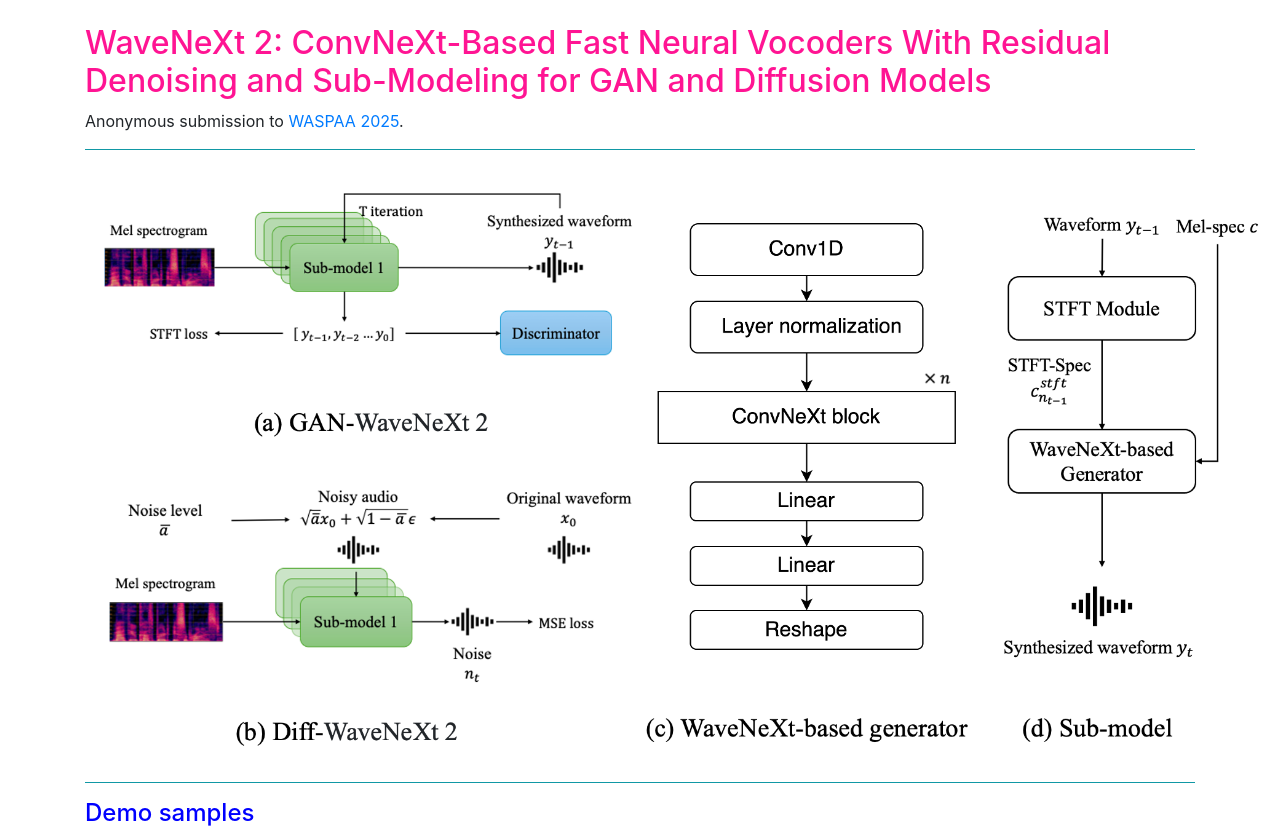
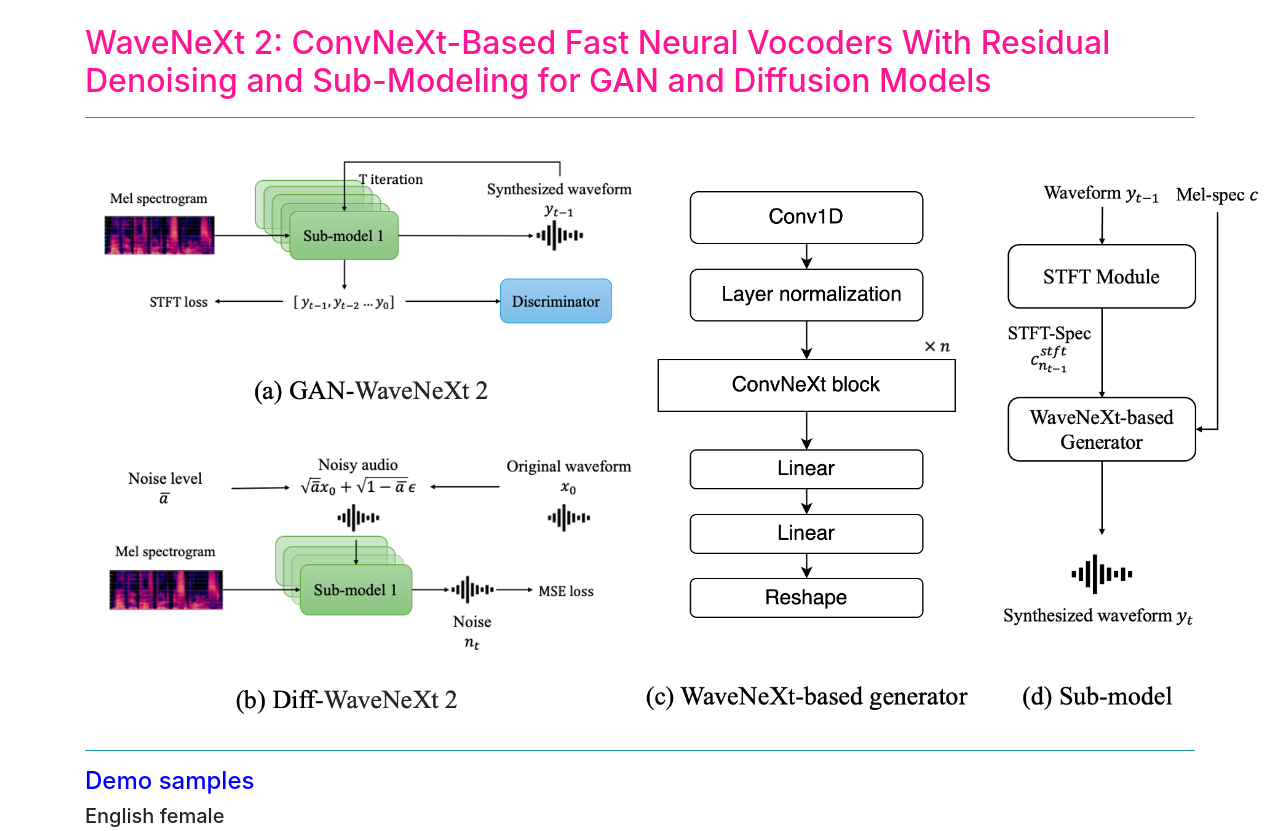
Before and after one commit to 37integer/WAVENEXT-2, a plain HTML site: page index.html in a window 1280 px wide. Shown: the top 831 px of the page. Drawn offline with nearby package versions, Linux system fonts and the light colour scheme.

Commit message:
Add files via upload

```diff
--- a/index.html
+++ b/index.html
@@ -14,7 +14,6 @@
     <div class="container">
       <br>
       <h2><font color="#FF1493">WaveNeXt 2: ConvNeXt-Based Fast Neural Vocoders With Residual Denoising and Sub-Modeling for GAN and Diffusion Models</font></h2>
-      Anonymous submission to <a href="https://waspaa.com" target="_blank">WASPAA 2025</a>.</br>
       <hr color="#13A9B8">
       <img src="img/demo.png" height="600">
       </br>
```
